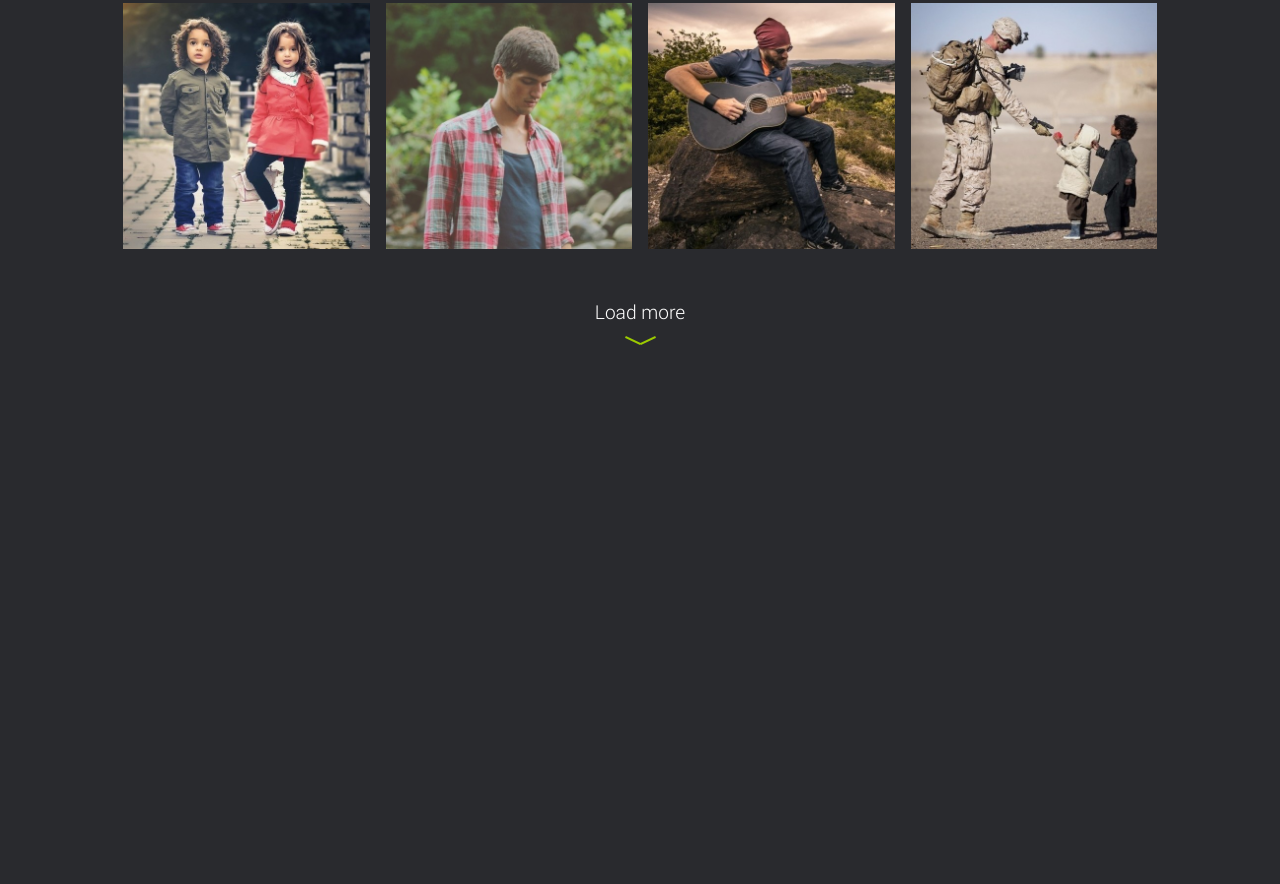
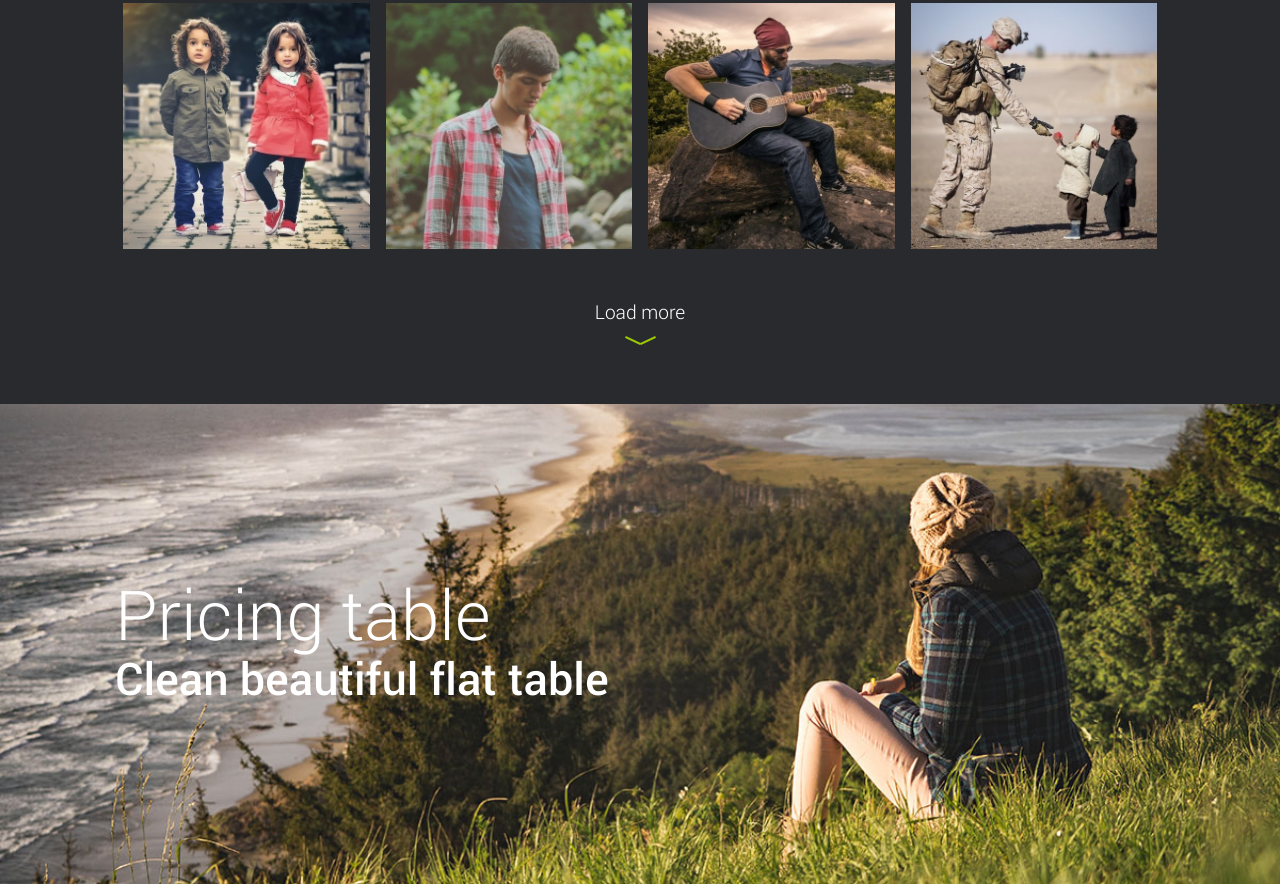
Before and after one commit to zrebcu411/one-page-webiste, a website: page index.html in a window 1280 px wide. Shown: the part 2223-3107 px from the top of the page. Before the commit the page ends 2627 px from the top, so only its background shows below. Drawn offline with Linux system fonts and the light colour scheme.

Commit message:
adds complete section 'pricing baner'

```diff
--- a/index.html
+++ b/index.html
@@ -1,5 +1,6 @@
 <!DOCTYPE html>
 <html lang="en">
+
 <head>
   <meta charset="utf-8">
   <meta name="viewport" content="width=device-width">
@@ -7,8 +8,8 @@
   <link rel="stylesheet" href="icons/css/fontello.css">
   <link rel="stylesheet" href="stylesheets/style.css">
 </head>
+
 <body>
-
   <!-- TO DO: hide navbar items and show longer search input -->
   <!-- **************************        header        ************************** -->
   <header class="header">
@@ -76,7 +77,7 @@
     </div>
   </section>
 
-     <!-- *************************       portfolio       ************************** -->
+  <!-- **************************       portfolio       ************************** -->
   <section class="portfolio">
     <div class="container">
       <h2 class="portfolio__title">Portfolio</h2>
@@ -184,6 +185,16 @@
       </div>
     </div>
   </section>
+
+  <!-- **************************     pricing table     ************************** -->
+  <section class="pricing-baner">
+    <div class="container pricing-baner__container">
+      <h2 class="pricing-baner__title">Pricing table</h2>
+      <p class="pricing-baner__subtitle">Clean beautiful flat table</p>
+    </div>
+  </section>
 </body>
+
 <script src="js/scripts.js"></script>
+
 </html>
--- /dev/null
+++ b/stylesheets/partials/_pricing-baner.scss
@@ -0,0 +1,57 @@
+.pricing-baner {
+  background-image: url('../images/baner1.jpg');
+  background-repeat: no-repeat;
+  background-size: cover;
+  background-position: 80% bottom;
+
+  &__container {
+    height: 30rem;
+    display: flex;
+    align-content: center;
+    flex-wrap: wrap;
+  }
+
+  &__title {
+    color: $font-color;
+    flex-basis: 100%;
+    font-weight: normal;
+    font-size: 4.3rem;
+    margin: 0;
+    line-height: 1;
+  }
+
+  &__subtitle {
+    font-size: 2.8rem;
+    color: $font-color;
+    margin: 0;
+    font-family: 'Roboto-Bold';
+  }
+}
+
+@media (max-width: $screen-large) {
+  .pricing-baner {
+    &__container {
+      height: 25rem;
+    }
+
+    &__title {
+      font-size: 3.5rem;
+    }
+
+    &__subtitle {
+      font-size: 2rem;
+    }
+  }
+}
+
+@media (max-width: $screen-small) {
+  .pricing-baner {
+    &__title {
+      font-size: 2rem;
+    }
+
+    &__subtitle {
+      font-size: 1.2rem;
+    }
+  }
+}
--- a/stylesheets/style.scss
+++ b/stylesheets/style.scss
@@ -12,3 +12,4 @@
 @import "partials/services-section";
 @import "partials/clean-theme-section";
 @import "partials/portfolio";
+@import "partials/pricing-baner";
```
Also changed, not shown: stylesheets/style.css. Lines whose indentation alone changed are shown as unchanged.
